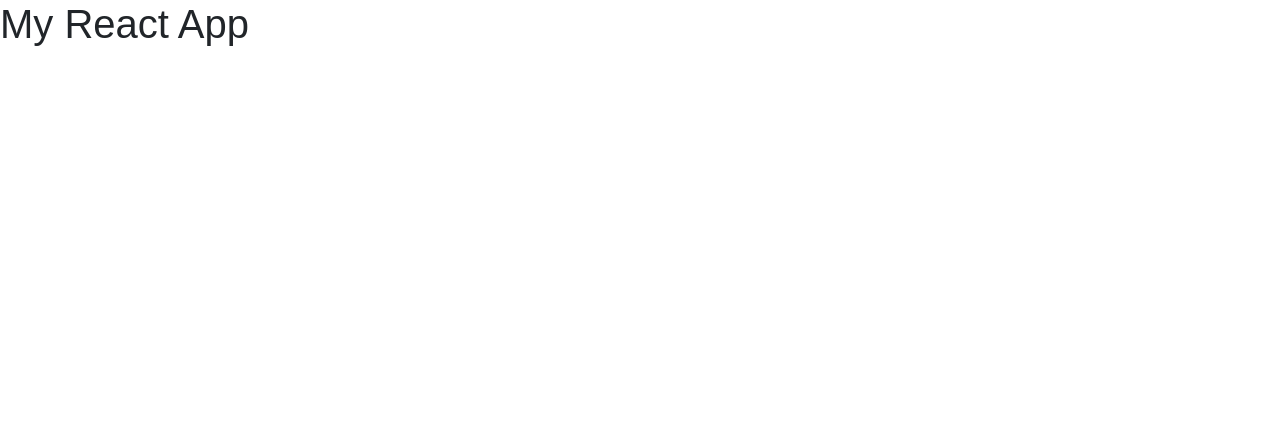
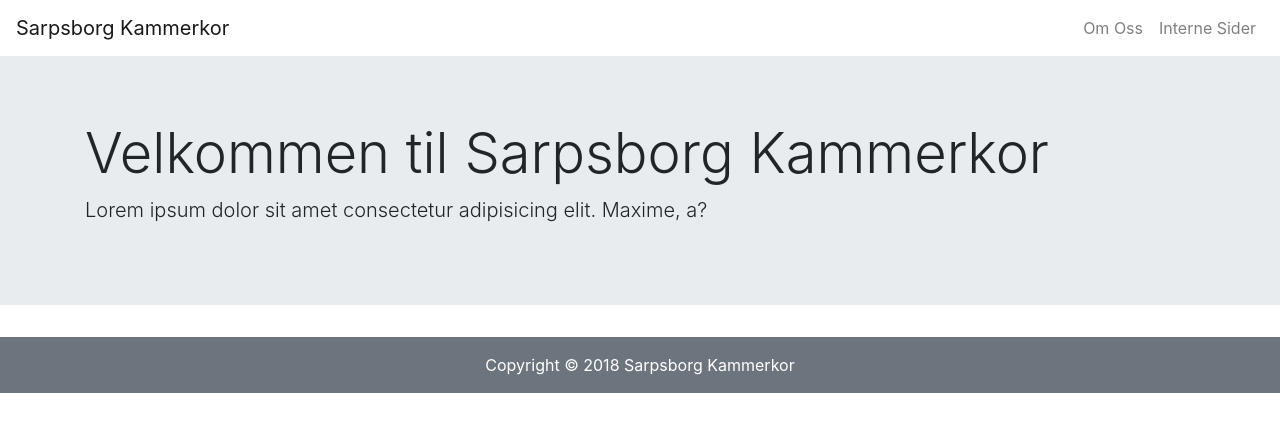
Before and after one commit to TheRedSock/sarpsborg-kammerkor, a React (Create React App) app in the folder client/: page / in a window 1280 px wide. Shown: the top 432 px of the page. Built offline with nearby package versions, Linux system fonts and the light colour scheme.

Commit message:
testing bootsrap with reactstrap

```diff
--- a/client/package.json
+++ b/client/package.json
@@ -3,9 +3,11 @@
   "version": "0.1.0",
   "private": true,
   "dependencies": {
+    "bootstrap": "^4.1.0",
     "react": "^16.3.2",
     "react-dom": "^16.3.2",
-    "react-scripts": "1.1.4"
+    "react-scripts": "1.1.4",
+    "reactstrap": "^5.0.0-beta.3"
   },
   "scripts": {
     "start": "react-scripts start",
--- a/client/public/index.html
+++ b/client/public/index.html
@@ -7,10 +7,6 @@
   <meta name="theme-color" content="#000000">
   <link rel="manifest" href="%PUBLIC_URL%/manifest.json">
   <link rel="shortcut icon" href="%PUBLIC_URL%/favicon.ico">
-  <link rel="stylesheet" href="https://stackpath.bootstrapcdn.com/bootstrap/4.1.0/css/bootstrap.min.css" integrity="sha384-9gVQ4dYFwwWSjIDZnLEWnxCjeSWFphJiwGPXr1jddIhOegiu1FwO5qRGvFXOdJZ4"
-    crossorigin="anonymous">
-  <link rel="stylesheet" href="https://use.fontawesome.com/releases/v5.0.10/css/all.css" integrity="sha384-+d0P83n9kaQMCwj8F4RJB66tzIwOKmrdb46+porD/OvrJ+37WqIM7UoBtwHO6Nlg"
-    crossorigin="anonymous">
   <title>Sarpsborg Kammerkor</title>
 </head>
 
@@ -19,12 +15,6 @@
     Du må ha JavaScript for å kunne kjøre denne nettsiden.
   </noscript>
   <div id="root"></div>
-  <script src="https://code.jquery.com/jquery-3.3.1.slim.min.js" integrity="sha384-q8i/X+965DzO0rT7abK41JStQIAqVgRVzpbzo5smXKp4YfRvH+8abtTE1Pi6jizo"
-    crossorigin="anonymous"></script>
-  <script src="https://cdnjs.cloudflare.com/ajax/libs/popper.js/1.14.0/umd/popper.min.js" integrity="sha384-cs/chFZiN24E4KMATLdqdvsezGxaGsi4hLGOzlXwp5UZB1LY//20VyM2taTB4QvJ"
-    crossorigin="anonymous"></script>
-  <script src="https://stackpath.bootstrapcdn.com/bootstrap/4.1.0/js/bootstrap.min.js" integrity="sha384-uefMccjFJAIv6A+rW+L4AHf99KvxDjWSu1z9VI8SKNVmz4sk7buKt/6v9KI65qnm"
-    crossorigin="anonymous"></script>
 </body>
 
 </html>
--- a/client/src/App.js
+++ b/client/src/App.js
@@ -1,11 +1,16 @@
 import React, { Component } from 'react';
 import './App.css';
+import Navigation from './components/layout/Navigation';
+import Footer from './components/layout/Footer';
+import Landing from './components/layout/Landing';
 
 class App extends Component {
   render() {
     return (
-      <div className="App">
-        <h1>My React App</h1>
+      <div>
+        <Navigation />
+        <Landing />
+        <Footer />
       </div>
     );
   }
--- /dev/null
+++ b/client/src/components/layout/Footer.js
@@ -0,0 +1,12 @@
+import React from 'react';
+import {} from 'reactstrap';
+
+export default () => {
+  return (
+    <footer className="page-footer font-small">
+      <div className="py-3 text-center bg-secondary text-white">
+        Copyright &copy; {new Date().getFullYear()} Sarpsborg Kammerkor
+      </div>
+    </footer>
+  );
+};
--- /dev/null
+++ b/client/src/components/layout/Landing.js
@@ -0,0 +1,22 @@
+import React, { Component } from 'react';
+import { Jumbotron } from 'reactstrap';
+
+class Landing extends Component {
+  render() {
+    return (
+      <div>
+        <Jumbotron fluid>
+          <div className="container">
+            <h1 className="display-4">Velkommen til Sarpsborg Kammerkor</h1>
+            <p className="lead">
+              Lorem ipsum dolor sit amet consectetur adipisicing elit. Maxime,
+              a?
+            </p>
+          </div>
+        </Jumbotron>
+      </div>
+    );
+  }
+}
+
+export default Landing;
--- /dev/null
+++ b/client/src/components/layout/Navigation.js
@@ -0,0 +1,50 @@
+import React, { Component } from 'react';
+import {
+  Collapse,
+  Navbar,
+  NavbarToggler,
+  NavbarBrand,
+  Nav,
+  NavItem,
+  NavLink
+} from 'reactstrap';
+
+class Navigation extends Component {
+  constructor(props) {
+    super(props);
+
+    this.toggleNavbar = this.toggleNavbar.bind(this);
+    this.state = {
+      collapsed: false
+    };
+  }
+
+  toggleNavbar() {
+    this.setState({
+      collapsed: !this.state.collapsed
+    });
+  }
+
+  render() {
+    return (
+      <div>
+        <Navbar color="faded" light className="navbar-expand-sm">
+          <NavbarBrand href="/">Sarpsborg Kammerkor</NavbarBrand>
+          <NavbarToggler onClick={this.toggleNavbar} />
+          <Collapse isOpen={this.state.collapsed} navbar>
+            <Nav className="ml-auto" navbar>
+              <NavItem>
+                <NavLink href="/om">Om Oss</NavLink>
+              </NavItem>
+              <NavItem>
+                <NavLink href="/intern">Interne Sider</NavLink>
+              </NavItem>
+            </Nav>
+          </Collapse>
+        </Navbar>
+      </div>
+    );
+  }
+}
+
+export default Navigation;
--- a/client/src/index.js
+++ b/client/src/index.js
@@ -3,6 +3,7 @@ import ReactDOM from 'react-dom';
 import './index.css';
 import App from './App';
 import registerServiceWorker from './registerServiceWorker';
+import 'bootstrap/dist/css/bootstrap.min.css';
 
 ReactDOM.render(<App />, document.getElementById('root'));
 registerServiceWorker();
```
